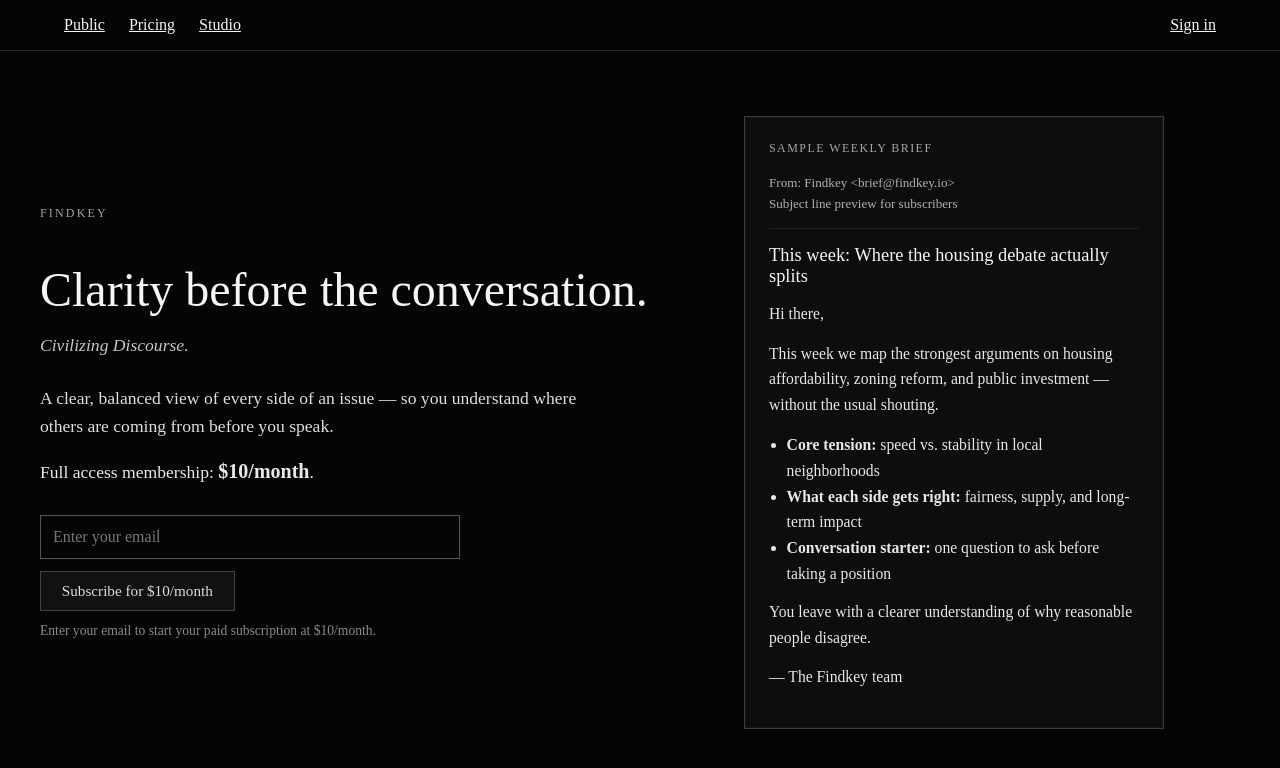
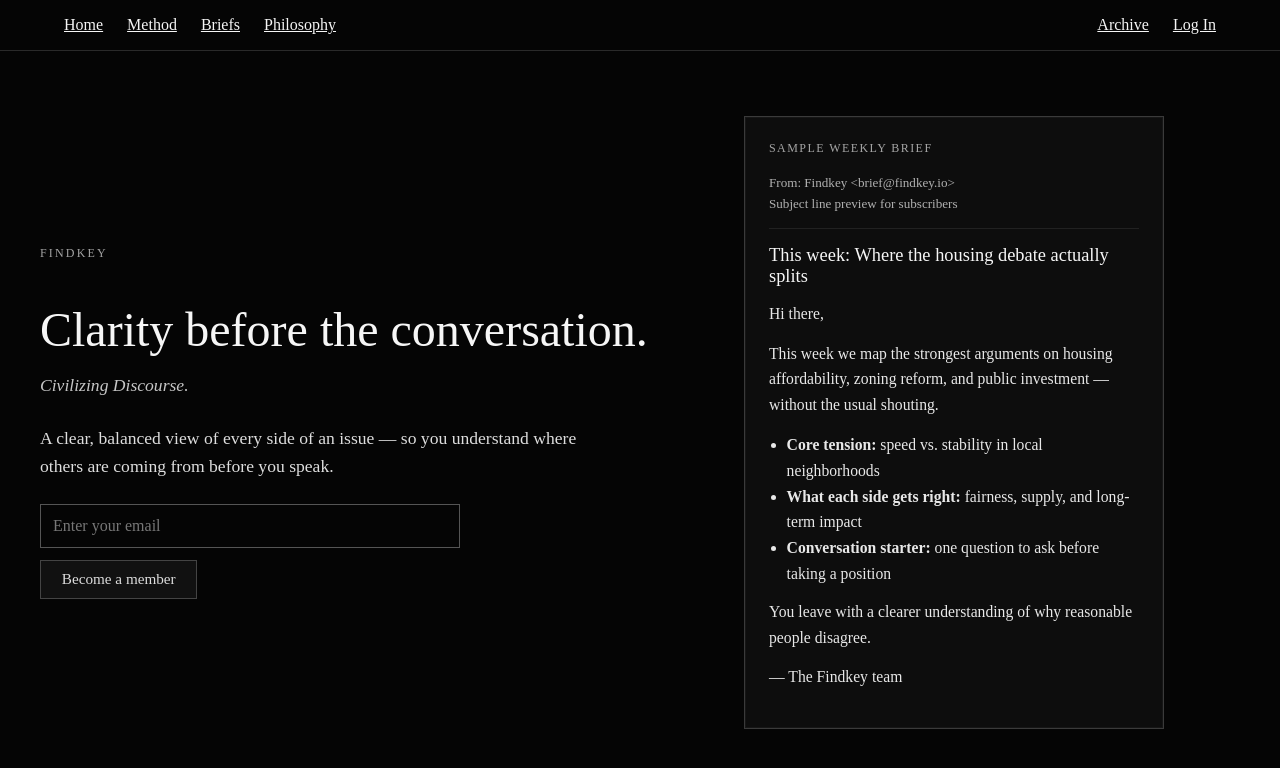
Before and after one commit to rykifin-prog/findkey.github.io, a Next.js app: page / in a window 1280 px wide. Shown: the top 768 px of the page. Built offline with nearby package versions, Linux system fonts and the light colour scheme; no server answers.

Commit message:
Update header nav labels to requested structure

```diff
--- a/app/(public)/page.tsx
+++ b/app/(public)/page.tsx
@@ -13,10 +13,6 @@
           <p className={styles.description}>
             A clear, balanced view of every side of an issue — so you understand where others
             are coming from before you speak.
-          </p>
-
-          <p className={styles.pricing}>
-            Full access membership: <strong className={styles.priceStrong}>$10/month</strong>.
           </p>
 
           <form
@@ -37,13 +33,9 @@
             />
             <br />
             <button type="submit" className={styles.signupButton}>
-              Subscribe for $10/month
+              Become a member
             </button>
           </form>
-
-          <div className={styles.note}>
-            Enter your email to start your paid subscription at $10/month.
-          </div>
         </section>
 
         <aside className={styles.previewCard} aria-label="Sample email preview">
--- a/app/layout.tsx
+++ b/app/layout.tsx
@@ -45,16 +45,18 @@
             }}
             aria-label="Primary"
           >
-            <Link href="/">Public</Link>
-            <Link href="/pricing">Pricing</Link>
-            <Link href="/studio">Studio</Link>
-            <div style={{ marginLeft: 'auto' }}>
+            <Link href="/">Home</Link>
+            <Link href="/method">Method</Link>
+            <Link href="/briefs">Briefs</Link>
+            <Link href="/philosophy">Philosophy</Link>
+            <div style={{ marginLeft: 'auto', display: 'flex', gap: 'var(--space-6)' }}>
+              <Link href="/archive">Archive</Link>
               {user ? (
                 <form action={signOutAction}>
                   <button type="submit">Sign out</button>
                 </form>
               ) : (
-                <Link href="/auth/sign-in">Sign in</Link>
+                <Link href="/auth/sign-in">Log In</Link>
               )}
             </div>
           </nav>
```
